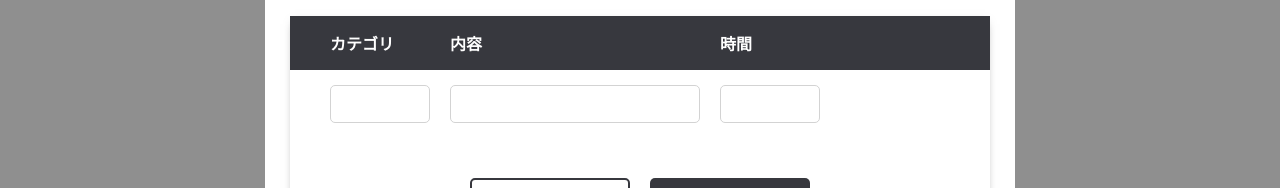
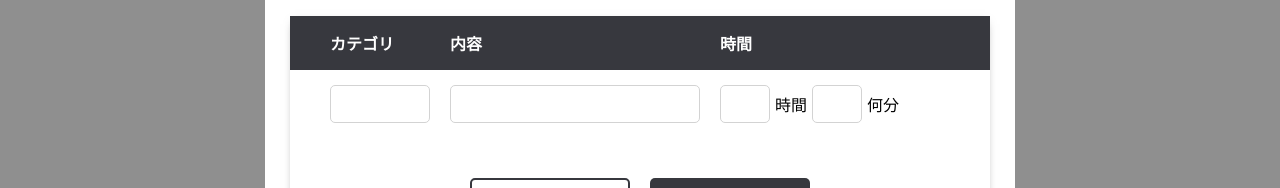
Before and after one commit to hayaoki-engineer/programing-tsumiage-app, a React (Vite) app: page / in a window 1280 px wide. Both pictures are taken after a click on the button "積み上げを記録する". Shown: the part 247-435 px from the top of the page. Built offline with nearby package versions, Linux system fonts and the light colour scheme.

Commit message:
モーダル

```diff
--- a/src/App.tsx
+++ b/src/App.tsx
@@ -96,10 +96,14 @@ function App() {
                   value={inputDetail}
                   onChange={(e) => setInputDetail(e.target.value)}
                 />
-                <input
+                {/* <input
                   type="text"
                   onChange={(e) => setInputTime(e.target.value)}
-                />
+                /> */}
+                <div className="modal-select-time">
+                  <input type="text" /><span>時間</span>
+                  <input type="text" /><span>何分</span>
+                </div>
               </div>
               <div className="modal-button-wrapper">
                 <button
--- a/src/css/modal.css
+++ b/src/css/modal.css
@@ -74,6 +74,7 @@ button {
   width: 270px;
 }
 .modal-input-item {
+  display: flex;
   padding: 15px 40px;
 }
 input {
@@ -116,3 +117,14 @@ input {
   font-weight: 700;
   margin-bottom: 40px;
 }
+.modal-select-time {
+  display: flex;
+  align-items: center;
+}
+.modal-select-time input {
+  width: 50px;
+  margin-right: 5px;
+}
+.modal-select-time span {
+  margin-right: 5px;
+}
```
